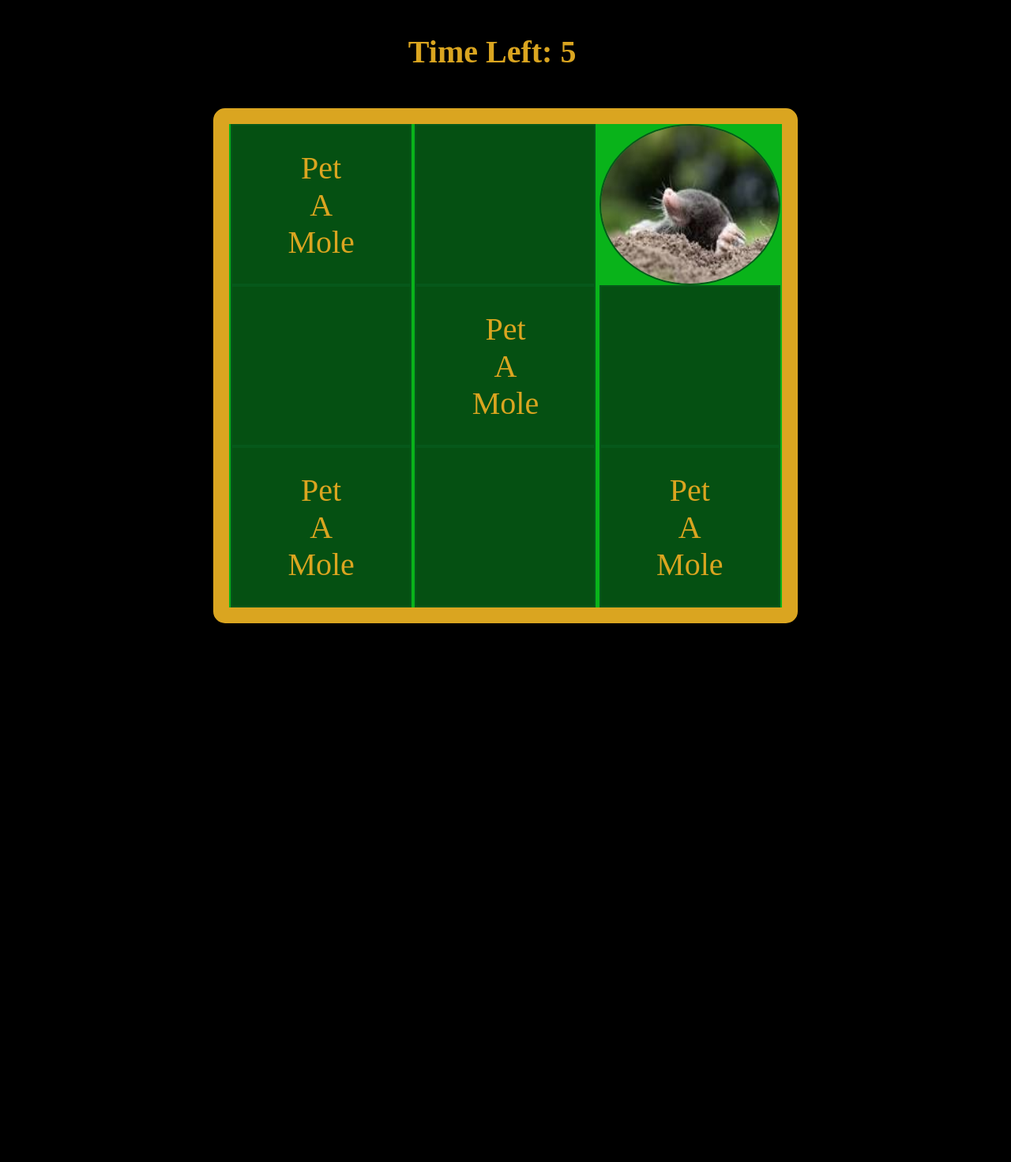
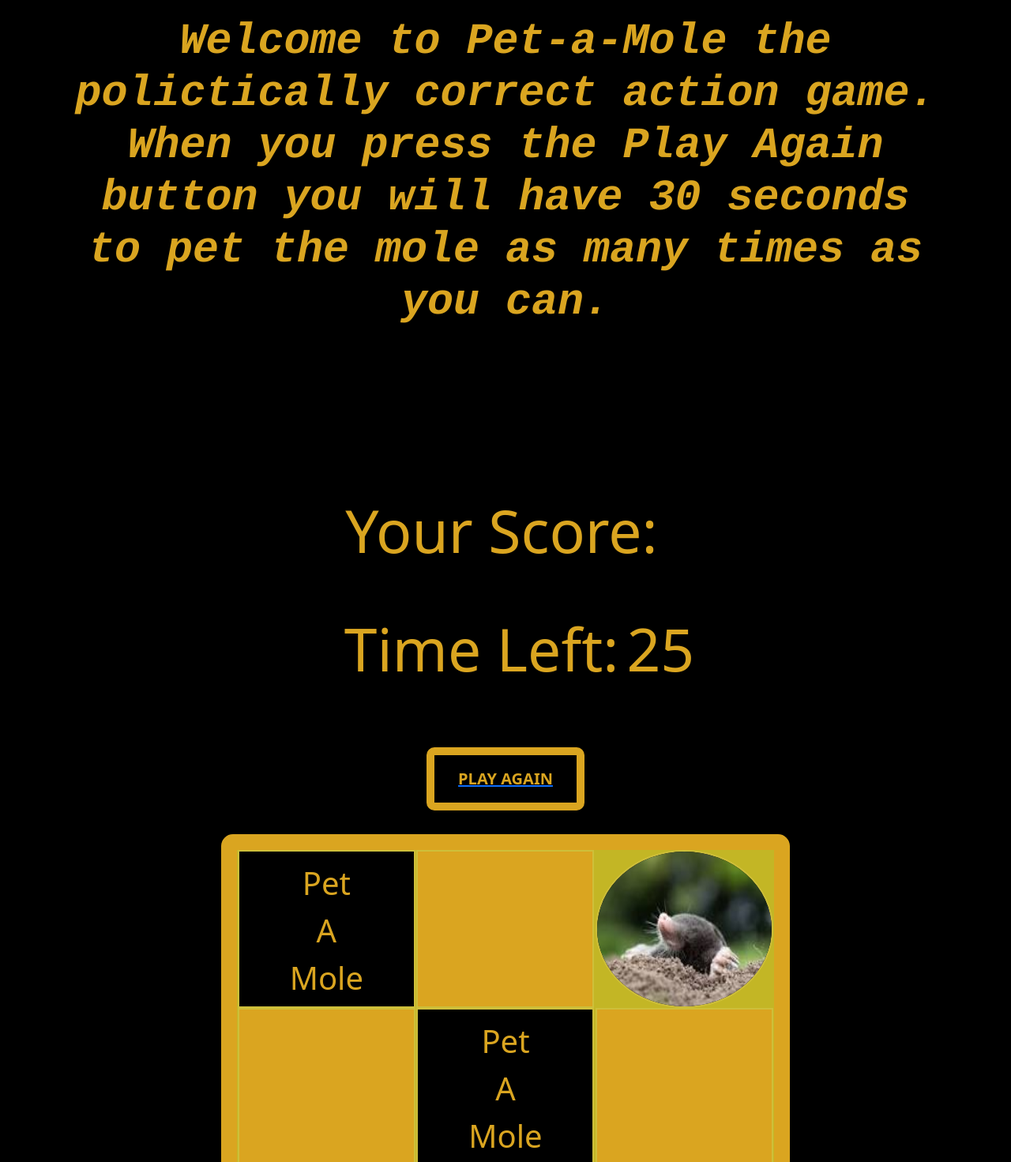
Before and after one commit to DonEvans63/Pet-a-Mole, a plain HTML site: page index.html in a window 1280 px wide. Shown: the part 80-1551 px from the top of the page at 79% size. Before the commit the page ends 869 px from the top, so only its background shows below. Drawn offline with nearby package versions, Linux system fonts and the light colour scheme.

Commit message:
feat:completed all html, javascript, and css styling for my project

```diff
--- a/app.js
+++ b/app.js
@@ -3,10 +3,11 @@ const squares = document.querySelectorAll('.square');
 const mole = document.querySelector('.mole');
 const timeLeft = document.querySelector('#time-Left');
 const score = document.querySelector('#score');
+const start = document.querySelector('#start')
 
 let result = 0;
 let hitPosition;
-let currentTime = 10;
+let currentTime = 30;
 let timeId = null;
 
 function randomSquare() {
@@ -23,25 +24,24 @@ randomSquare()
 
 squares.forEach(square => {
     square.addEventListener('mousedown', () => {
-        if(square.id == hitPosition) {
-         result++
-         score.textContent = result;
-         hitPosition = null;
+        if (square.id == hitPosition) {
+            result++
+            score.textContent = result;
+            hitPosition = null;
         }
     })
 })
 function moveMole() {
-    timeId = setInterval(randomSquare, 600)
+    timeId = setInterval(randomSquare, 550)
 }
 moveMole()
 
 function countDown() {
     currentTime--
     timeLeft.textContent = currentTime;
-    if(currentTime === 0) {
+    if (currentTime === 0) {
         clearInterval(countDownTimerId);
         clearInterval(timeId)
-        // alert('Game Over! Your final score is ' + result)
     }
 }
 let countDownTimerId = setInterval(countDown, 1000)
--- a/index.html
+++ b/index.html
@@ -5,30 +5,54 @@
     <meta charset="UTF-8">
     <meta name="viewport" content="width=device-width, initial-scale=1.0">
     <title>Whack a Mole</title>
+    <link href="https://cdn.jsdelivr.net/npm/bootstrap@5.3.2/dist/css/bootstrap.min.css" rel="stylesheet"
+        integrity="sha384-T3c6CoIi6uLrA9TneNEoa7RxnatzjcDSCmG1MXxSR1GAsXEV/Dwwykc2MPK8M2HN" crossorigin="anonymous">
     <link rel="stylesheet" href="./styles.css">
 </head>
 
 <body>
+    <div id="head" class="container jumbotron">
+        <h1 id="instruct">Welcome to Pet-a-Mole the polictically
+            correct action game. When you press the Play Again button you will have 30 seconds to pet the mole as many times as you can.
+        </h1>
+    </div>
+    <div id="main" class="container">
+        <div id="mainTitle">
             <div class="title one">
                 <h2>Your Score:</h2>
                 <h2 id="score"></h2>
             </div>
             <div class="title two">
                 <h2>Time Left:</h2>
-        <h2 id="time-Left"></h2><p>Pet<br />A<br />Mole<br />
+                <h2 id="time-Left"></h2>
+            </div>
+            <form class="">
+                <a href="file:///Users/donevans/Desktop/GENERAL-ASSEMBLY/unit-1/Pet-a-Mole-Unit1-project/index.html"><button
+                        class="container button" style="width:200px; height:80px">PLAY AGAIN</button></a>
+            </form>
         </div>
         <div class="grid">
-        <div class="square" id="one"><p>Pet<br />A<br />Mole<br /></p></div>
-        <div class="square" id="two"><!--<p>Pet<br />A<br />Mole<br />--></div>
-        <div class="square" id="three"><p>Pet<br />A<br />Mole<br /></div>
-        <div class="square" id="four"><!--<p>Pet<br />A<br />Mole<br />--></div>
-        <div class="square" id="five"><p>Pet<br />A<br />Mole<br /></div>
-        <div class="square" id="six"><!--<p>Pet<br />A<br />Mole<br />--></div>
-        <div class="square" id="seven"><p>Pet<br />A<br />Mole<br /></div>
-        <div class="square" id="eight"><!--<p>Pet<br />A<br />Mole<br />-->                                                                                                                    </div>
-        <div class="square" id="nine"><p>Pet<br />A<br />Mole<br /></div>
+            <div class="square" id="one">
+                <p>Pet<br />A<br />Mole<br /></p>
             </div>
-
+            <div class="square" id="two"></div>
+            <div class="square" id="three">
+                <p>Pet<br />A<br />Mole<br />
+            </div>
+            <div class="square" id="four"></div>
+            <div class="square" id="five">
+                <p>Pet<br />A<br />Mole<br />
+            </div>
+            <div class="square" id="six"></div>
+            <div class="square" id="seven">
+                <p>Pet<br />A<br />Mole<br />
+            </div>
+            <div class="square" id="eight"></div>
+            <div class="square" id="nine">
+                <p>Pet<br />A<br />Mole<br />
+            </div>
+        </div>
+    </div>
     <script src="https://cdn.jsdelivr.net/npm/bootstrap@5.3.2/dist/js/bootstrap.bundle.min.js"></script>
     <script src="./app.js"></script>
 </body>
--- a/styles.css
+++ b/styles.css
@@ -5,30 +5,87 @@ body {
     background-color: black;
 }
 
+#head {
+    margin-top:100px;
+}
+
+#main {
+    display: flex;
+    flex-wrap: wrap;
+    margin-top: 150px;
+    justify-content: space-around;
+}
+
+#instruct {
+    font-family: 'ui-monospace', Courier, monospace;
+    font-weight: 700;
+    font-style: italic;
+    color:goldenrod;
+    font-size: 55px;
+    text-align:center;
+}
+
+#mainTitle {
+    padding-top: 15px;
+    width:500px;
+    padding-right: 0;
+}
+
+
+#one, #three, #five, #seven, #nine {
+    background-color:black;
+}
+
+#two, #four, #six, #eight {
+    background-color: goldenrod;
+}
+
 .title {
     display:flex;
     flex-wrap: wrap;
     justify-content:center;
+    padding:10px 0;
+
+}
+
+.button {
+    display: flex;
+    justify-content:center;
+    align-items: center;
+    margin-bottom:30px;
+    border:10px solid goldenrod;
+    border-radius: 10px;
+    background-color: black;
+    color: goldenrod;
+    font-size: 20px;
+    font-weight:900;
 }
 
 h2 {
 text-align: center;
-font-size:40px;
+font-size:75px;
 color:goldenrod;
 margin: 20px 5px 20px 5px;
 }
 
+.btn {
+    left: 65px;
+}
+
+.one {
+    margin-top: 15px;
+}
+
 .two {
-  padding: 15px;
+  padding-left: 35px;
 }
 
 .grid {
-    position: relative;
-    width:700px;
+    width:720px;
     margin: auto ;
     display: flex;
     flex-wrap: wrap;
-    background-color: rgb(9, 179, 26);
+    background-color: rgb(195, 182, 37);
     border: solid goldenrod 20px;
     border-radius: 15px;
 }
@@ -40,13 +97,18 @@ margin: 20px 5px 20px 5px;
     margin:auto;
     height: 200px;
     width: 225px;
-    border: solid rgb(6, 88, 26) 2px;
+    border: solid rgb(206, 191, 58) 2px;
     background-color: rgb(5, 80, 18);
 
 }
+
+form{
+    margin-top:50px;
+}
  p {
-    margin-top: 30px;
+    margin-top: 10px;
  }
+
 .mole{
     border-radius: 50%;
     content: url(./images/download.jpeg)
```
Lines whose indentation alone changed are shown as unchanged.
